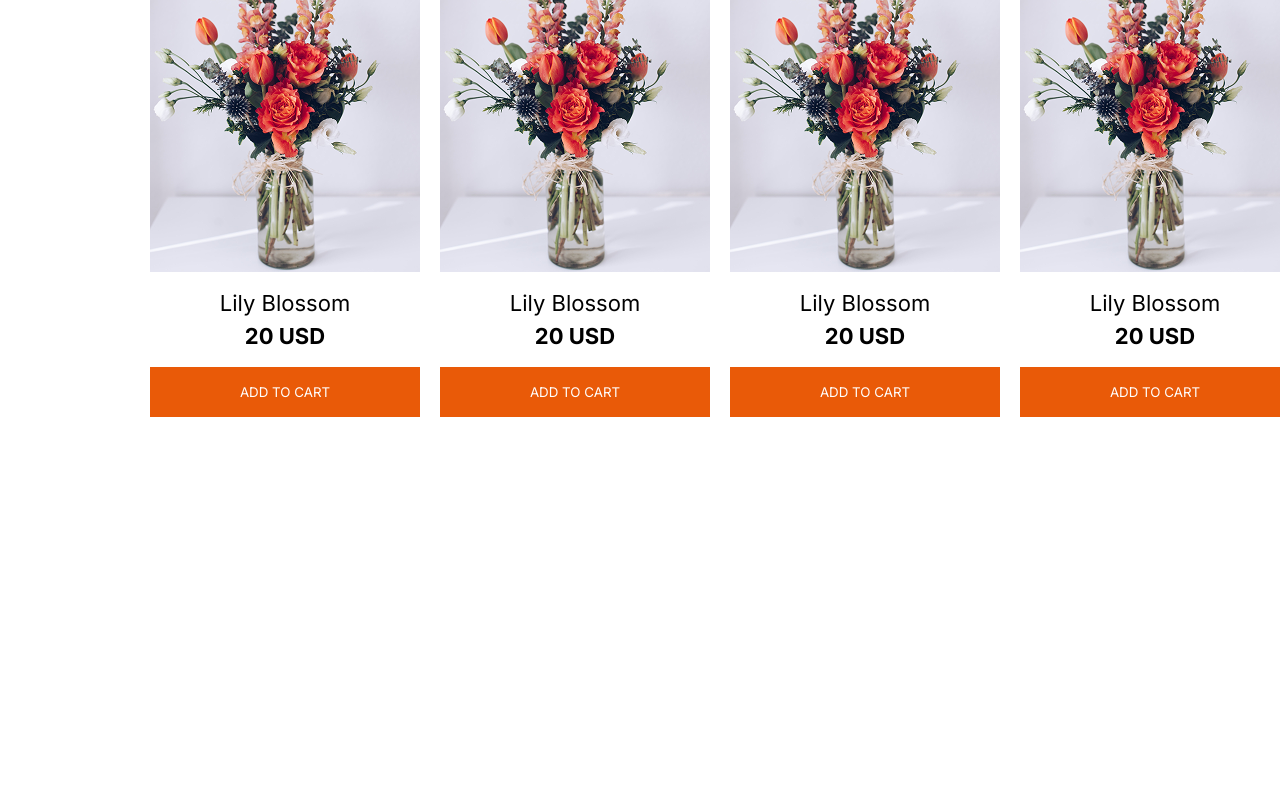
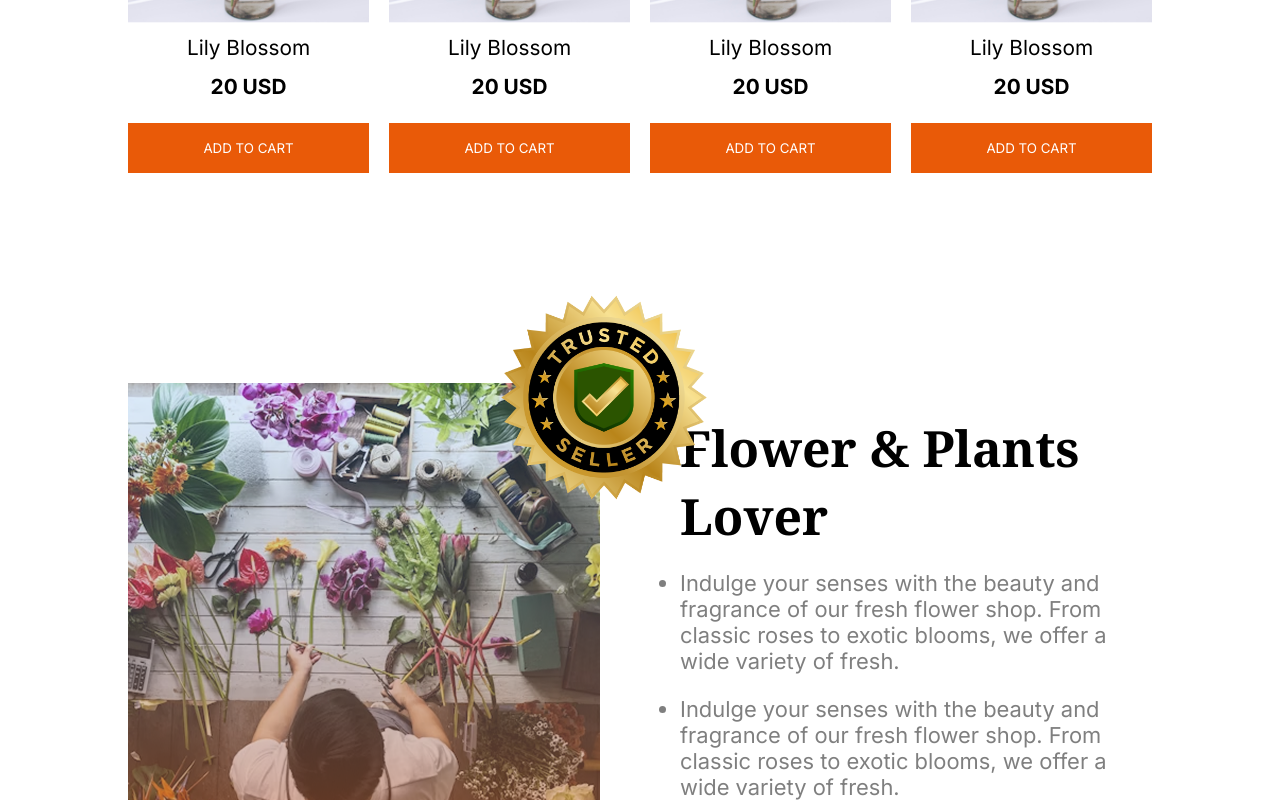
Before and after one commit to sanzida-urmi/assignment-responsive-flower, a plain HTML site: page index.html in a window 1280 px wide. Shown: the part 1600-2400 px from the top of the page. Before the commit the page ends 2017 px from the top, so only its background shows below. Drawn offline with Linux system fonts and the light colour scheme.

Commit message:
badge section part added

```diff
--- a/index.html
+++ b/index.html
@@ -98,6 +98,22 @@
 
             </div>
         </section>
+
+        <section>
+            <div class="container2">
+                <div class="bck-img">
+                <img class="badge" src="assets/trusted-badge.png" alt="">
+                </div>
+                <div class="txt2">
+                    <h2 class="noto-serif-normal">Flower & Plants <br> Lover</h2>
+                    <ul class="inter-normal txt">
+                        <li>Indulge your senses with the beauty and fragrance of our fresh flower shop. From classic roses to exotic blooms, we offer a wide variety of fresh.</li>
+                        <li>Indulge your senses with the beauty and fragrance of our fresh flower shop. From classic roses to exotic blooms, we offer a wide variety of fresh.</li>
+                        <li>Indulge your senses with the beauty and fragrance of our fresh flower shop. From classic roses to exotic blooms, we offer a wide variety of fresh.</li>
+                    </ul>
+                </div>
+            </div>
+        </section>
     </main>
 
     <footer>
--- a/style.css
+++ b/style.css
@@ -57,7 +57,8 @@
 
 /* nav */
 nav {
-    margin: 30px 150px 120px 150px;
+    /* margin: 30px 150px 120px 150px; */
+    margin: 30px 10vw;
     display: flex;
     justify-content: space-between;
 }
@@ -89,81 +90,136 @@ nav img {
 /* banner */
 .banner {
     display: flex;
-    margin: 30px 150px 120px 150px;
+    margin: 30px 10vw;
 }
 
 .banner img {
     width: 50%;
-    padding-top: 106px;
+    padding-top: 6.6rem;
 }
 
 .banner .title {
-    font-size: 65px;
+    font-size: 4rem;
     font-weight: bold;
-    margin-bottom: 13px;
+    margin-bottom: .81rem;
 }
 
 .banner .description {
-    font-weight: 22px;
+    font-weight: 1.3rem;
 }
 
 .banner .text {
     width: 50%;
-    padding-top: 165px;
+    padding-top: 10rem;
 }
 
 /* our plant style */
 .plant {
-    margin: 0 150px;
+    margin: 0 10vw;
 }
 
+
 .plant h3 {
-    font-size: 50px;
+    font-size: 3.1rem;
     font-weight: bold;
     text-align: center;
-    margin-top: 120px;
-    margin-bottom: 16px;
+    margin-top: 7.5rem;
+    margin-bottom: 1rem;
 }
 
 .plant>p {
     text-align: center;
-    margin-bottom: 49px;
+    margin-bottom: 3rem;
 }
 
 .container {
     display: grid;
     grid-template-columns: repeat(4, 1fr);
-    gap: 40px 20px;
+    gap: 2.5rem 1.25rem;
+    width: 100%;
+    max-width: 100%;
 }
 
 .card p {
-    font-size: 22px;
+    font-size: 1.3rem;
     text-align: center;
-    margin-top: 11px;
-    margin-bottom: 7px;
+    margin-top: .6rem;
+    margin-bottom: .9rem;
 }
 
 .card h5 {
-    font-size: 22px;
+    font-size: 1.3rem;
     font-weight: bold;
     text-align: center;
-    margin-bottom: 7px;
+    margin-bottom: .9rem;
 }
 
 .card button {
     background-color: #E95A08;
     border: none;
-    width: 270px;
-    height: 15px;
+    width: 100%;
+    max-width: 100%;
     text-align: center;
-    height: 50px;
-    margin-top: 11px;
+    height: 3.1rem;
+    margin-top: .6rem;
 }
 
-html{
+.card img {
+    max-width: 100%;
+    height: auto;
+    display: block;
+    margin: 0 auto;
+}
+
+html {
     overflow-x: hidden;
 
 }
+
+/* badge part style */
+.container2 {
+    display: flex;
+    margin: 0 10vw;
+    margin-top: 13.12rem;
+    height: 37.31rem;
+    gap: 5rem;
+}
+
+.bck-img {
+
+    background-image: url("assets/flower-store.png");
+    width: calc( (100% - 5rem) / 2 );
+    background-size: cover;
+       background-position: center;
+        position: relative;
+
+
+}
+.badge{
+    width: 17.87rem;
+    height: 17.87rem;
+    position: absolute;
+    top: -8rem;
+    /* left: 23rem; */
+    left: clamp(2rem, 26vw, 23rem);
+}
+.txt2 h2{
+    font-size: 3.12rem;
+    font-weight: bold;
+    margin-bottom: 1.25rem;
+}
+.txt2 ul li{
+    font-size: 1.37rem;
+    margin-bottom: 1.37rem;
+}
+
+.txt2{
+     display: flex;
+    flex-direction: column;
+    justify-content: center;
+     width: calc( (100% - 5rem) / 2 );
+}
+
 
 /* media */
 @media screen and (max-width: 576px) {
@@ -171,8 +227,9 @@ html{
     /* nav */
 
     nav {
-        /* margin: 13px 16px 28px 16px; */
-        margin: .8rem 1rem 1.8rem 1rem;
+
+        margin: .8rem 10vw;
+
     }
 
     nav img {
@@ -207,51 +264,49 @@ html{
 
     .banner .title {
         font-size: 1.5rem;
+        margin: 0 10vw 0 10vw;
     }
 
     .banner .description {
         font-size: .9rem;
+        margin: 0 10vw 0 10vw;
+
     }
 
     .banner .text {
         width: 100%;
-        /* margin: 13px 16px 28px 16px; */
-                margin: .8rem 1rem 1.8rem 1rem;
-
+        margin: .8rem 1rem 1rem 1rem;
         padding-top: 0;
 
     }
 
     /* our plant style */
     .plant {
-    margin: 0 1rem;
+        margin: 0 10vw;
     }
-.br{
+
+    .br {
         display: none;
     }
+
     .plant h3 {
         font-size: 1.5rem;
-    margin-top: 4rem;
-    margin-bottom: 1rem;
+        margin-top: 2rem;
+
     }
 
     .plant>p {
         margin-bottom: 1.6rem;
+
     }
 
     .container {
         grid-template-columns: repeat(2, 1fr);
         gap: 1.25rem;
-    margin: 0 1rem;
     }
 
     .card p {
         font-size: 1.4rem;
-    margin-top: .8rem;
-    margin-bottom: .5rem;
-}
-.card img{
-    width: 100%;
     }
 
     .card h5 {
@@ -266,4 +321,9 @@ html{
         margin-top: .8rem;
     }
 
+    /* badge */
+    .container2 {
+   flex-direction: column-reverse;
 }
+
+}
```
Lines whose indentation alone changed are shown as unchanged.
